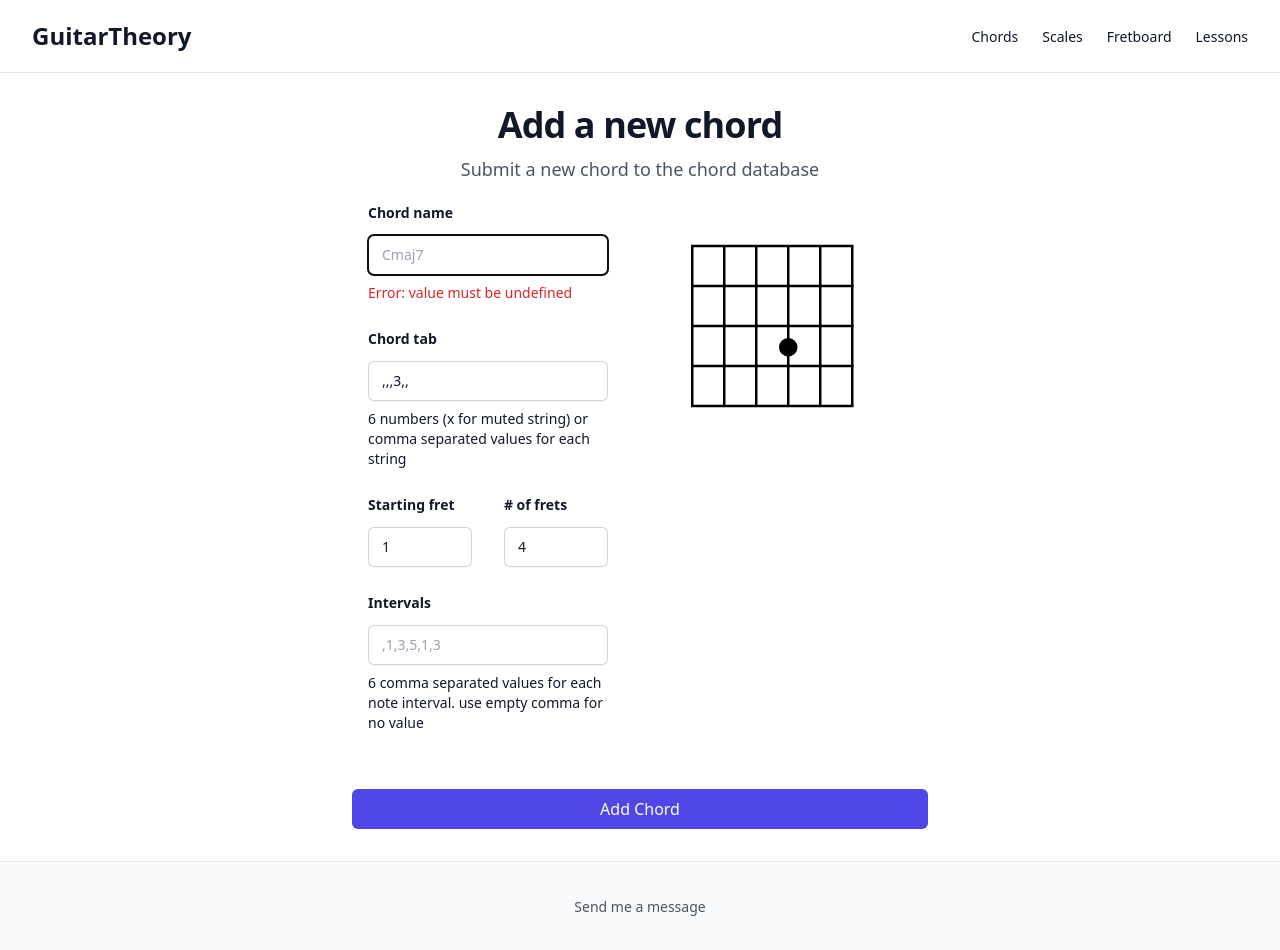
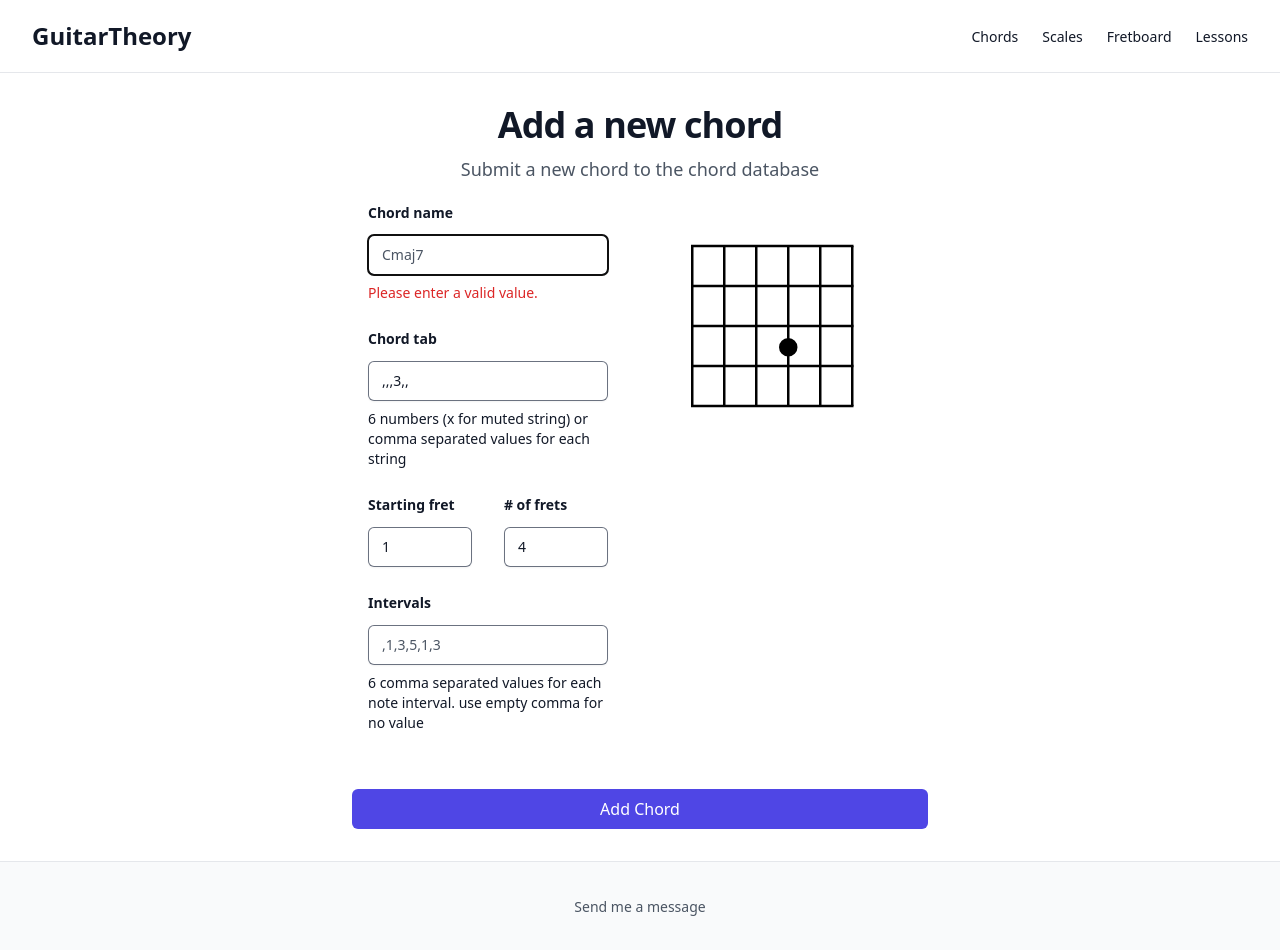
Before and after one commit to stevewarner/guitar-fretboard-map, a Next.js app: page /chord/new in a window 1280 px wide. Both pictures are taken after a click on the element 775 px from the left and 326 px from the top of the page. Built offline with nearby package versions, Linux system fonts and the light colour scheme.

Commit message:
fix: accessibility fixes

```diff
--- a/components/Checkbox/index.tsx
+++ b/components/Checkbox/index.tsx
@@ -8,7 +8,7 @@ interface CheckboxProps {
 export const Checkbox = ({ id, label, isChecked, onChange }: CheckboxProps) => (
   <>
     <label
-      htmlFor="isOpenChord"
+      htmlFor={id}
       className="flex items-center justify-between text-sm font-semibold leading-6 text-fg"
     >
       {label}
@@ -18,10 +18,10 @@ export const Checkbox = ({ id, label, isChecked, onChange }: CheckboxProps) => (
           type="checkbox"
           checked={isChecked}
           onChange={onChange}
-          className="sr-only"
+          className="peer sr-only"
         />
         <div
-          className={`block h-8 w-14 rounded-full ${
+          className={`block h-8 w-14 rounded-full peer-focus-visible:outline peer-focus-visible:outline-2 peer-focus-visible:outline-offset-2 peer-focus-visible:outline-accent ${
             isChecked ? 'bg-accent' : 'bg-gray-300'
           }`}
         ></div>
--- a/components/Input/index.tsx
+++ b/components/Input/index.tsx
@@ -1,5 +1,5 @@
 'use client';
-import { InputHTMLAttributes, useState, useRef, useEffect } from 'react';
+import { InputHTMLAttributes, useState, useRef, useEffect, useId } from 'react';
 
 interface InputProps {
   label: string;
@@ -22,6 +22,12 @@ export const Input = ({
   const [showErrorText, setShowErrorText] = useState(false);
 
   const ref = useRef<HTMLInputElement>(null);
+  const generatedId = useId();
+  const inputId = id ?? generatedId;
+  const helpId = `${inputId}-help`;
+  const errorId = `${inputId}-error`;
+  const describedBy =
+    [helpText && helpId, showErrorText && errorId].filter(Boolean).join(' ') || undefined;
 
   useEffect(() => {
     if (error && ref.current?.validity.valid) {
@@ -33,19 +39,21 @@ export const Input = ({
   return (
     <>
       <label
-        htmlFor={id}
+        htmlFor={inputId}
         className={`block text-sm font-semibold leading-6 text-fg ${error && 'text-error'}`}
       >
         {label}
       </label>
       <div className="mt-2.5">
         <input
-          className={`block w-full rounded-md border-0 px-3.5 py-2 text-fg shadow-sm ring-1 ring-inset ring-gray-300 placeholder:text-fg-muted sm:text-sm sm:leading-6 ${error && 'ring-error'}`}
-          id={id}
+          className={`block w-full rounded-md border-0 px-3.5 py-2 text-fg shadow-sm ring-1 ring-inset ring-gray-500 placeholder:text-fg-secondary sm:text-sm sm:leading-6 ${error && 'ring-error'}`}
+          id={inputId}
           ref={ref}
           required={required}
           pattern={pattern}
           value={value}
+          aria-invalid={error || undefined}
+          aria-describedby={describedBy}
           onChange={(event) => {
             if (event.target.validity.valid) {
               setError(false);
@@ -72,12 +80,14 @@ export const Input = ({
           {...rest}
         />
       </div>
-      {helpText && <p className="mt-2 text-sm">{helpText}</p>}
+      {helpText && (
+        <p id={helpId} className="mt-2 text-sm">
+          {helpText}
+        </p>
+      )}
       {showErrorText && (
-        <p role="alert" className="mt-2 text-sm text-error">
-          {errorText
-            ? `Error: ${errorText}`
-            : `Error: value must be ${pattern}`}
+        <p id={errorId} role="alert" className="mt-2 text-sm text-error">
+          {errorText ? `Error: ${errorText}` : 'Please enter a valid value.'}
         </p>
       )}
     </>
--- a/components/NewChordForm.tsx
+++ b/components/NewChordForm.tsx
@@ -39,10 +39,6 @@ const NewChordForm = ({ initFormValues, isEdit = false }: ChordFormProps) => {
     Number(initFormValues?.start_fret) || 1,
   );
   const [numFrets, setNumFrets] = useState(Number(initFormValues?.num_frets) || 4);
-  const [chordIntervals, setChordIntervals] = useState(
-    (initFormValues?.intervals && initFormValues?.intervals.join(',')) || '',
-  );
-
   return (
     <form action={formAction} className="mx-auto max-w-xl">
       <div className="flex flex-row flex-wrap gap-8 p-4">
@@ -154,9 +150,6 @@ const NewChordForm = ({ initFormValues, isEdit = false }: ChordFormProps) => {
         >
           {isPending ? 'Saving...' : isEdit ? 'Edit Chord' : 'Add Chord'}
         </button>
-        <p aria-live="polite" className="sr-only" role="status">
-          {formState?.message}
-        </p>
       </div>
     </form>
   );
--- a/components/SearchInput/index.tsx
+++ b/components/SearchInput/index.tsx
@@ -3,6 +3,7 @@ import SearchIcon from '@/svgs/search.svg';
 import CloseIcon from '@/svgs/close.svg';
 
 interface SearchInputProps extends InputHTMLAttributes<HTMLInputElement> {
+  id: string;
   label?: string;
   onClear?: () => void;
 }
@@ -18,6 +19,7 @@ export const SearchInput = ({
 }: SearchInputProps) => (
   <div className="relative">
     <SearchIcon
+      aria-hidden="true"
       className="absolute left-4 top-1/2 translate-y-[-50%]"
       height={20}
       width={20}
@@ -36,10 +38,11 @@ export const SearchInput = ({
     {value && onClear && (
       <button
         type="button"
+        aria-label="Clear search"
         className="absolute right-2 top-1/2 translate-y-[-50%] cursor-pointer hover:opacity-70"
         onClick={() => onClear()}
       >
-        <CloseIcon height={16} width={16} />
+        <CloseIcon aria-hidden="true" height={16} width={16} />
       </button>
     )}
   </div>
--- a/components/SentimentInput/SentimentInput.tsx
+++ b/components/SentimentInput/SentimentInput.tsx
@@ -39,7 +39,7 @@ export const SentimentInput = ({
       {options.map(({ value, label: optionLabel, icon }) => (
         <label
           key={value}
-          className={`flex h-10 w-10 cursor-pointer items-center justify-center rounded-full transition-colors hover:bg-surface-sunken has-[:checked]:border-line-strong has-[:checked]:bg-line has-[:focus-visible]:[outline:2px_auto_-webkit-focus-ring-color] ${optionClassName ?? ''}`}
+          className={`flex h-10 w-10 cursor-pointer items-center justify-center rounded-full border border-transparent transition-colors hover:bg-surface-sunken has-[:checked]:border-line-strong has-[:checked]:bg-line has-[:focus-visible]:[outline:2px_auto_-webkit-focus-ring-color] ${optionClassName ?? ''}`}
         >
           <input
             type="radio"
--- a/components/TextArea/TextArea.tsx
+++ b/components/TextArea/TextArea.tsx
@@ -1,5 +1,5 @@
 'use client';
-import React, { useState } from 'react';
+import React, { useState, useId } from 'react';
 
 interface TextAreaProps extends React.TextareaHTMLAttributes<HTMLTextAreaElement> {
   label: string;
@@ -23,24 +23,27 @@ export const TextArea = ({
     return typeof initial === 'string' ? initial.length : 0;
   });
 
+  const generatedId = useId();
+  const textareaId = id ?? generatedId;
+
   return (
     <div className={`flex flex-col gap-2 ${wrapperClassName ?? ''}`}>
-      <label htmlFor={id} className={`text-sm font-semibold text-fg ${labelClassName ?? ''}`}>
+      <label htmlFor={textareaId} className={`text-sm font-semibold text-fg ${labelClassName ?? ''}`}>
         {label}
       </label>
       <textarea
-        id={id}
+        id={textareaId}
         maxLength={maxLength}
         defaultValue={defaultValue}
         onChange={(e) => {
           setLength(e.target.value.length);
           onChange?.(e);
         }}
-        className={`block w-full rounded-md border-0 px-3.5 py-2 text-fg shadow-sm ring-1 ring-inset ring-gray-300 placeholder:text-fg-muted sm:text-sm ${className ?? ''}`}
+        className={`block w-full rounded-md border-0 px-3.5 py-2 text-fg shadow-sm ring-1 ring-inset ring-gray-500 placeholder:text-fg-secondary sm:text-sm ${className ?? ''}`}
         {...props}
       />
       {maxLength != null && (
-        <span className="mt-1 block text-right text-xs text-fg-secondary">
+        <span role="status" aria-live="polite" aria-atomic="true" className="mt-1 block text-right text-xs text-fg-secondary">
           {length}/{maxLength}
         </span>
       )}
```
